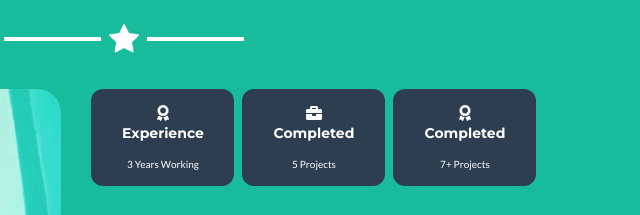
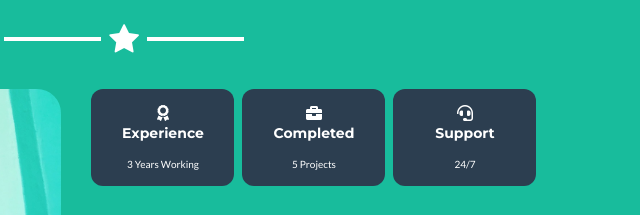
Before and after one commit to janeviceral08/portfolio, a plain HTML site: page index.html in a window 1280 px wide. Shown: the part 2181-2396 px from the top of the page, 516-1156 px from the left. Drawn offline with nearby package versions, Linux system fonts and the light colour scheme.

Commit message:
Update index.html

```diff
--- a/index.html
+++ b/index.html
@@ -175,9 +175,9 @@
 
                             </div>
                             <div class="about__box">
-                                <i class="fas fa-award"></i>
-                                    <h3 class="about__title">Completed</h3>
-                                    <span class="about__subtitle">7+ Projects</span>
+                                <i class="fas fa-headset"></i>
+                                    <h3 class="about__title">Support</h3>
+                                    <span class="about__subtitle">24/7</span>
 
                             </div>
                         </div>
```
